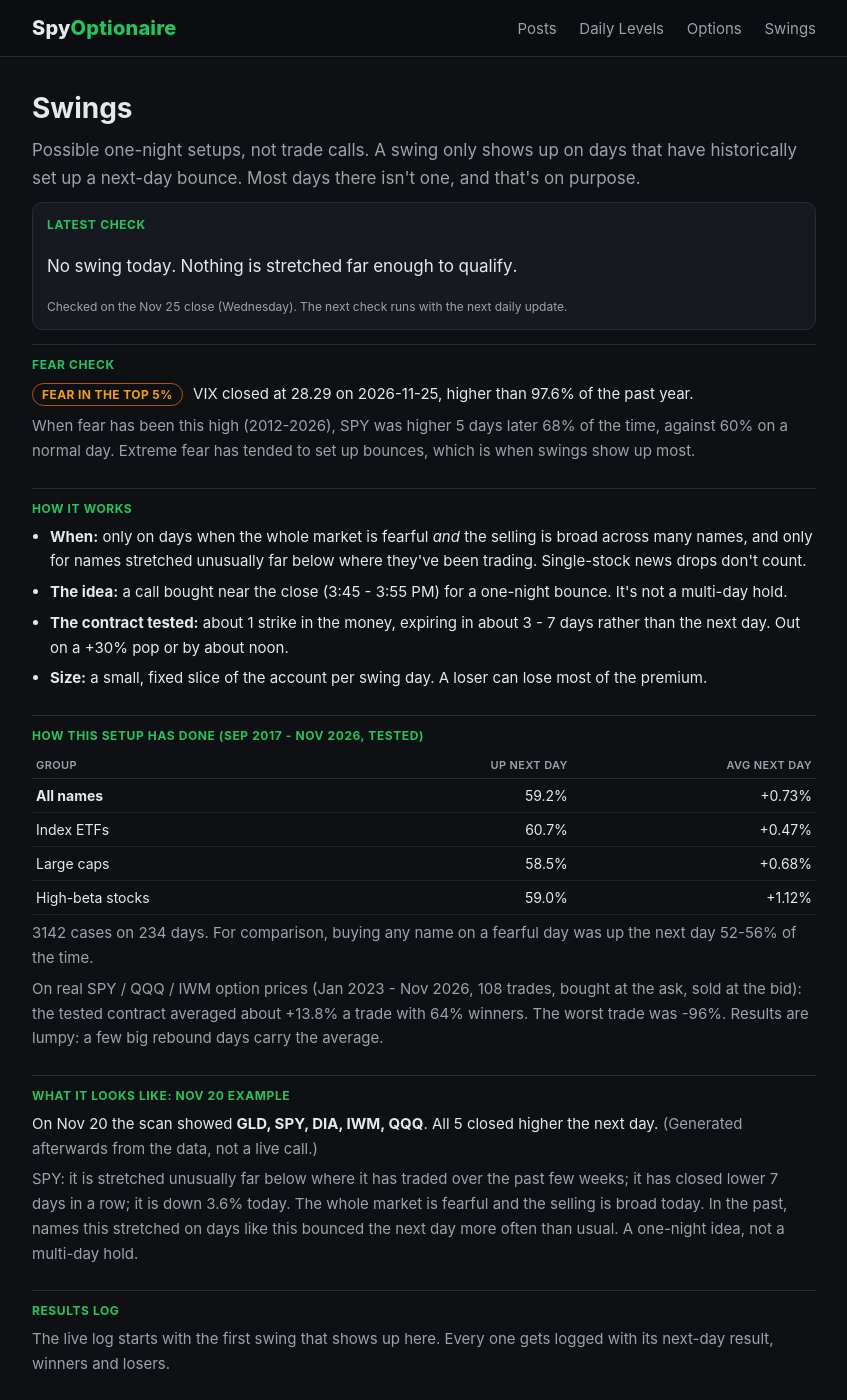
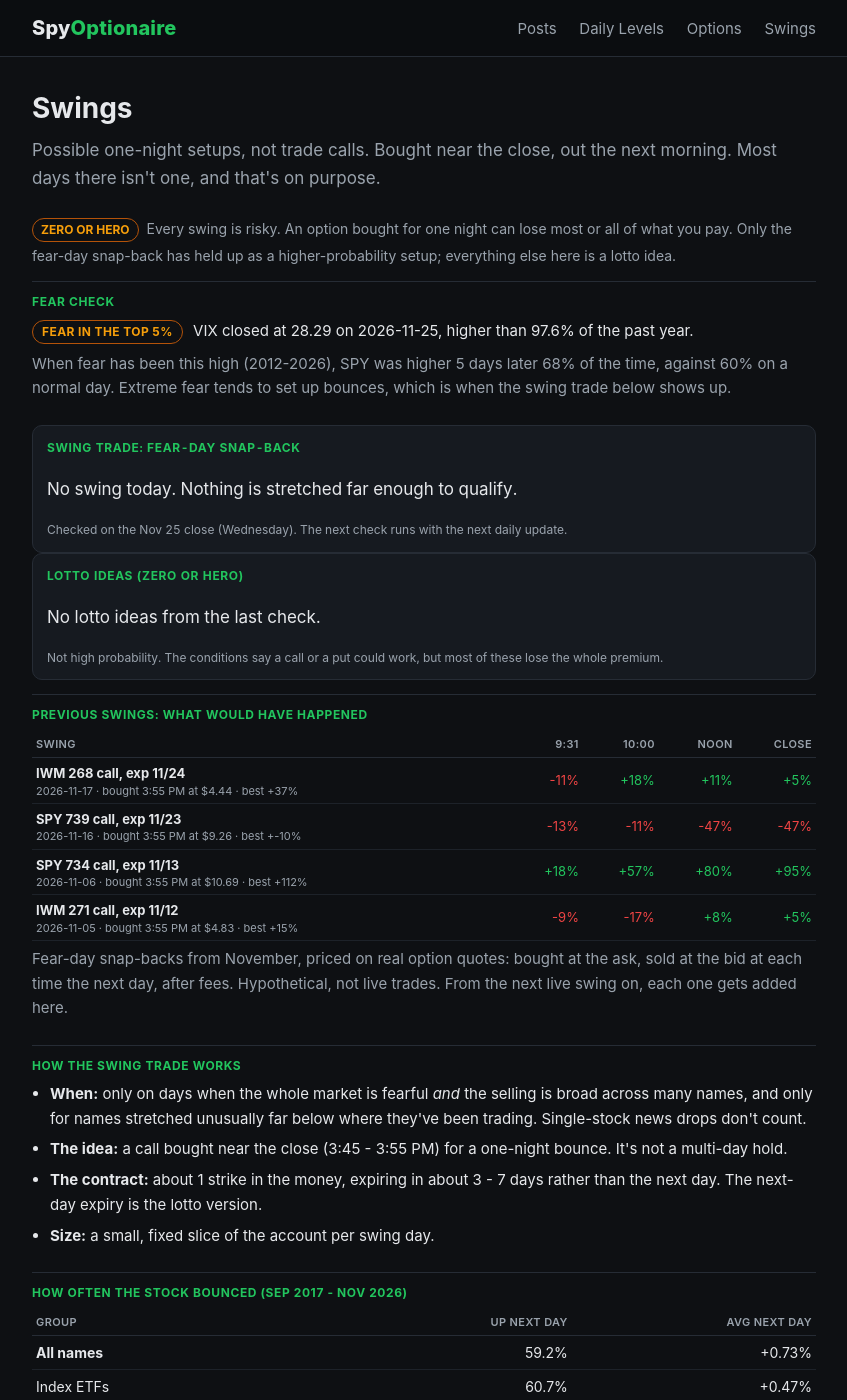
Before and after one commit to SpyOptionaire/spyoptionaire.github.io, a Jekyll site: the page built from swings.html, in a window 1280 px wide and 1400 px high. Shown: the whole window, without its empty margins (216-1063 px from the left). Built offline with Jekyll 4.4.1, drawn with Linux system fonts in a browser that asks for light colours; some of the changed text lies outside the part shown.

Commit message:
Swings: swing trade vs zero-or-hero lotto ideas, previous swings with hypothetical exits, option return stats hidden
Co-Authored-By: Claude Opus 5.5 <noreply@anthropic.com>
Claude-Session: https://claude.ai/code/session_01EnXCpuWUg6oc66XeZWqt4P

```diff
--- a/_data/swings.json
+++ b/_data/swings.json
@@ -57,6 +57,53 @@
   },
   "result": "All 5 closed higher the next day."
  },
+ "previous": [
+  {
+   "date": "2026-11-17",
+   "ticker": "IWM",
+   "contract": "268 call, exp 11/24",
+   "bought": "3:55 PM at $4.44",
+   "o": -11,
+   "t10": 18,
+   "noon": 11,
+   "close": 5,
+   "best": 37
+  },
+  {
+   "date": "2026-11-16",
+   "ticker": "SPY",
+   "contract": "739 call, exp 11/23",
+   "bought": "3:55 PM at $9.26",
+   "o": -13,
+   "t10": -11,
+   "noon": -47,
+   "close": -47,
+   "best": -10
+  },
+  {
+   "date": "2026-11-06",
+   "ticker": "SPY",
+   "contract": "734 call, exp 11/13",
+   "bought": "3:55 PM at $10.69",
+   "o": 18,
+   "t10": 57,
+   "noon": 80,
+   "close": 95,
+   "best": 112
+  },
+  {
+   "date": "2026-11-05",
+   "ticker": "IWM",
+   "contract": "271 call, exp 11/12",
+   "bought": "3:55 PM at $4.83",
+   "o": -9,
+   "t10": -17,
+   "noon": 8,
+   "close": 5,
+   "best": 15
+  }
+ ],
+ "lotto": [],
  "fear": {
   "pct": 97.6,
   "asof": "2026-11-25",
--- a/assets/css/style.css
+++ b/assets/css/style.css
@@ -86,3 +86,4 @@ main > .ob { margin:14px 0; }
 @media (max-width:520px) { nav a { margin-left:10px; font-size:13px; } .brand { font-size:18px; } }
 @media (max-width:560px) { .bar { height:auto; flex-wrap:wrap; padding:8px 18px 6px; } nav { width:100%; display:flex; gap:16px; overflow-x:auto; padding-top:2px; } nav a { margin-left:0; font-size:14px; white-space:nowrap; } }
 .board .posts { margin:4px 0 30px; }
+.swt td i { white-space:normal; } .swt td:first-child { white-space:normal; } .swt td { font-size:13px; }
--- a/swings.html
+++ b/swings.html
@@ -1,18 +1,28 @@
 ---
 layout: default
 title: Swings
-description: Possible overnight swing setups - only when the whole market is fearful and the selling is broad - with the reason, a contract to look at, and a running log of how each one turned out. Education only, never a trade call.
+description: Possible overnight swing setups - the fear-day snap-back when it fires, plus zero-or-hero lotto ideas - with the reason, a contract to look at, and what each would have done the next morning. Education only, never a trade call.
 permalink: /swings/
 ---
 {% assign S = site.data.swings %}
 {% assign H = S.history %}
+{% assign F = S.fear %}
 <section class="hero">
   <h1>Swings</h1>
-  <p>Possible one-night setups, not trade calls. A swing only shows up on days that have historically set up a next-day bounce. Most days there isn't one, and that's on purpose.</p>
+  <p>Possible one-night setups, not trade calls. Bought near the close, out the next morning. Most days there isn't one, and that's on purpose.</p>
 </section>
+<p class="pre"><span class="tag warn">ZERO OR HERO</span> Every swing is risky. An option bought for one night can lose most or all of what you pay. Only the fear-day snap-back has held up as a higher-probability setup; everything else here is a lotto idea.</p>
+
+{% if F %}
+<div class="ob">
+  <span class="k">Fear check</span>
+  <p>{% if F.top5 %}<span class="chip warn">FEAR IN THE TOP 5%</span> {% endif %}VIX closed at {{ F.vix }} on {{ F.asof }}, higher than {{ F.pct }}% of the past year.</p>
+  <p class="muted">When fear has been this high ({{ F.period }}), SPY was higher 5 days later {{ F.up }}% of the time, against {{ F.base }}% on a normal day. Extreme fear tends to set up bounces, which is when the swing trade below shows up.</p>
+</div>
+{% endif %}
 
 <div class="card sw">
-  <span class="k">Latest check</span>
+  <span class="k">Swing trade: fear-day snap-back</span>
   {% if S.today.swings.size > 0 %}
     {% for x in S.today.swings %}
     <div class="swi">
@@ -28,27 +38,51 @@ permalink: /swings/
   <p class="asof">Checked on {{ S.today.checked }}</p>
 </div>
 
-{% assign F = S.fear %}
-{% if F %}
-<div class="ob">
-  <span class="k">Fear check</span>
-  <p>{% if F.top5 %}<span class="chip warn">FEAR IN THE TOP 5%</span> {% endif %}VIX closed at {{ F.vix }} on {{ F.asof }}, higher than {{ F.pct }}% of the past year.</p>
-  <p class="muted">When fear has been this high ({{ F.period }}), SPY was higher 5 days later {{ F.up }}% of the time, against {{ F.base }}% on a normal day. Extreme fear has tended to set up bounces, which is when swings show up most.</p>
+<div class="card sw">
+  <span class="k">Lotto ideas (zero or hero)</span>
+  {% if S.lotto.size > 0 %}
+    {% for x in S.lotto %}
+    <div class="swi">
+      <div class="ch"><span class="sym">{{ x.ticker }}</span><span class="nm">possible {{ x.direction }} lotto</span><span class="px">{{ x.price }}</span></div>
+      <p>{{ x.reason }}</p>
+      <p><b>Contract to look at:</b> {{ x.contract }}</p>
+    </div>
+    {% endfor %}
+  {% else %}
+    <p>No lotto ideas from the last check.</p>
+  {% endif %}
+  <p class="asof">Not high probability. The conditions say a call or a put could work, but most of these lose the whole premium.</p>
 </div>
-{% endif %}
 
 <div class="ob">
-  <span class="k">How it works</span>
+  <span class="k">Previous swings: what would have happened</span>
+  <table class="lad swt">
+    <thead><tr><th>Swing</th><th>9:31</th><th>10:00</th><th>Noon</th><th>Close</th></tr></thead>
+    <tbody>
+    {% for r in S.previous %}
+      <tr><td><b>{{ r.ticker }} {{ r.contract }}</b><i>{{ r.date }} &middot; bought {{ r.bought }} &middot; best +{{ r.best }}%</i></td>
+        <td class="{% if r.o >= 0 %}up{% else %}dn{% endif %}">{% if r.o >= 0 %}+{% endif %}{{ r.o }}%</td>
+        <td class="{% if r.t10 >= 0 %}up{% else %}dn{% endif %}">{% if r.t10 >= 0 %}+{% endif %}{{ r.t10 }}%</td>
+        <td class="{% if r.noon >= 0 %}up{% else %}dn{% endif %}">{% if r.noon >= 0 %}+{% endif %}{{ r.noon }}%</td>
+        <td class="{% if r.close >= 0 %}up{% else %}dn{% endif %}">{% if r.close >= 0 %}+{% endif %}{{ r.close }}%</td></tr>
+    {% endfor %}
+    </tbody>
+  </table>
+  <p class="muted">Fear-day snap-backs from November, priced on real option quotes: bought at the ask, sold at the bid at each time the next day, after fees. Hypothetical, not live trades. From the next live swing on, each one gets added here.</p>
+</div>
+
+<div class="ob">
+  <span class="k">How the swing trade works</span>
   <ul class="plain">
     <li><b>When:</b> only on days when the whole market is fearful <i>and</i> the selling is broad across many names, and only for names stretched unusually far below where they've been trading. Single-stock news drops don't count.</li>
     <li><b>The idea:</b> a call bought near the close (3:45 - 3:55 PM) for a one-night bounce. It's not a multi-day hold.</li>
-    <li><b>The contract tested:</b> about 1 strike in the money, expiring in about 3 - 7 days rather than the next day. Out on a +30% pop or by about noon.</li>
-    <li><b>Size:</b> a small, fixed slice of the account per swing day. A loser can lose most of the premium.</li>
+    <li><b>The contract:</b> about 1 strike in the money, expiring in about 3 - 7 days rather than the next day. The next-day expiry is the lotto version.</li>
+    <li><b>Size:</b> a small, fixed slice of the account per swing day.</li>
   </ul>
 </div>
 
 <div class="ob">
-  <span class="k">How this setup has done ({{ H.period }}, tested)</span>
+  <span class="k">How often the stock bounced ({{ H.period }})</span>
   <table class="lad">
     <thead><tr><th>Group</th><th>Up next day</th><th>Avg next day</th></tr></thead>
     <tbody>
@@ -56,25 +90,6 @@ permalink: /swings/
       {% for g in H.groups %}<tr><td>{{ g.name }}</td><td>{{ g.up }}%</td><td>+{{ g.avg }}%</td></tr>{% endfor %}
     </tbody>
   </table>
-  <p class="muted">{{ H.cases }} cases on {{ H.days }} days. For comparison, buying any name on a fearful day was up the next day {{ H.base }} of the time.</p>
-  <p class="muted">On real SPY / QQQ / IWM option prices ({{ H.options.period }}, {{ H.options.trades }} trades, bought at the ask, sold at the bid): the tested contract averaged about +{{ H.options.avg_limit }}% a trade with {{ H.options.win_limit }}% winners. The worst trade was {{ H.options.worst }}%. Results are lumpy: a few big rebound days carry the average.</p>
-</div>
-
-<div class="ob">
-  <span class="k">What it looks like: Nov 20 example</span>
-  <p>On Nov 20 the scan showed <b>{{ S.example.names | join: ", " }}</b>. {{ S.example.result }} <span class="muted">(Generated afterwards from the data, not a live call.)</span></p>
-  <p class="muted">{{ S.example.first.reason }}</p>
-</div>
-
-<div class="ob">
-  <span class="k">Results log</span>
-  {% if S.log.size > 0 %}
-  <table class="lad">
-    <thead><tr><th>Date</th><th>Name</th><th>Next day</th><th>Result</th></tr></thead>
-    <tbody>{% for r in S.log %}<tr><td>{{ r.date }}</td><td>{{ r.ticker }}</td><td>{{ r.move }}</td><td class="{% if r.result == 'worked' %}up{% elsif r.result == 'did not work' %}dn{% endif %}">{{ r.result }}</td></tr>{% endfor %}</tbody>
-  </table>
-  {% else %}
-  <p class="muted">The live log starts with the first swing that shows up here. Every one gets logged with its next-day result, winners and losers.</p>
-  {% endif %}
+  <p class="muted">{{ H.cases }} cases on {{ H.days }} days. Buying any name on a fearful day was up the next day {{ H.base }} of the time.</p>
 </div>
 <div class="note"><p>Swings are possible setups for education. They're not recommendations to buy or sell anything. Options can lose 100% of what you pay.</p></div>
```
